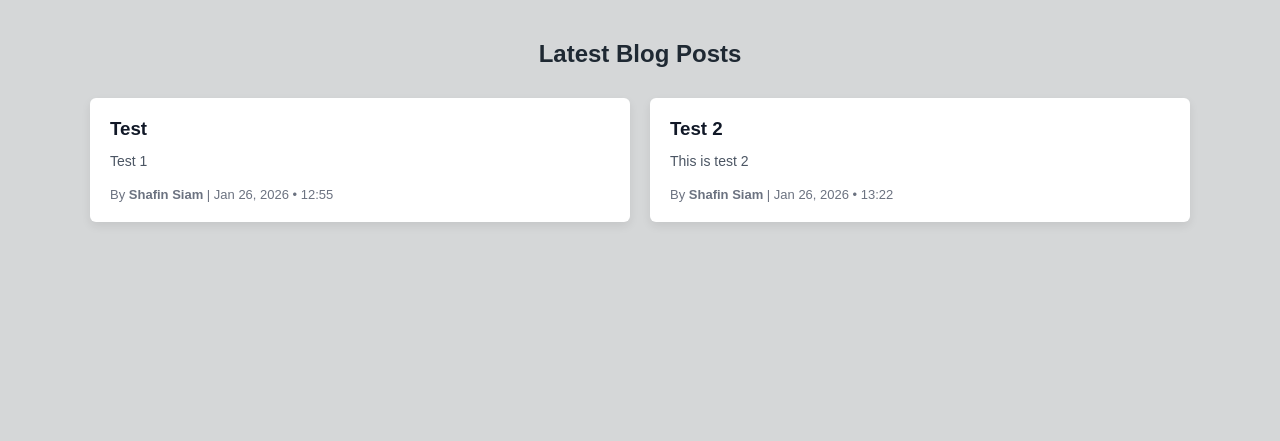
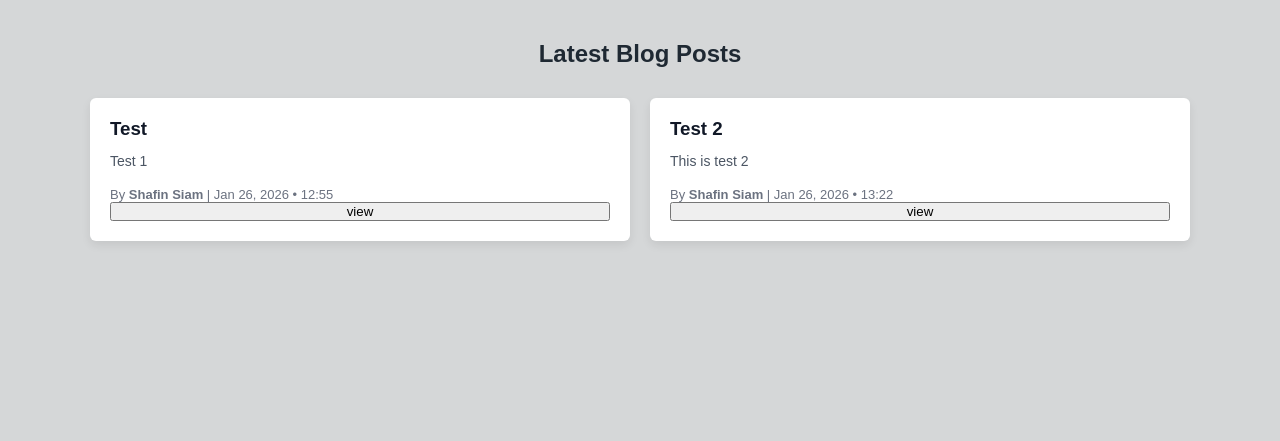
Before and after one commit to Shafin98/Blog-Project, a Django app: page / in a window 1280 px wide. Shown: the part 56-497 px from the top of the page. Run offline with Django 5.2, Linux system fonts and the light colour scheme; data comes from the database, SQL or seed files in the repository; both versions use the stored data as it was after the commit.

Commit message:
style: minor changes

```diff
--- a/blog/blogapp/templates/home/home.html
+++ b/blog/blogapp/templates/home/home.html
@@ -16,6 +16,7 @@
                 </strong>
                 | {{ post.created_at|date:"M d, Y • H:i" }}
             </div>
+            <button>view</button>
         </div>
     {% empty %}
         <p>No posts yet.</p>
```
Also changed, not shown: blog/blogapp/templates/block/no_permission.html (renamed from blog/blogapp/templates/no_permission.html), blog/db.sqlite3.
